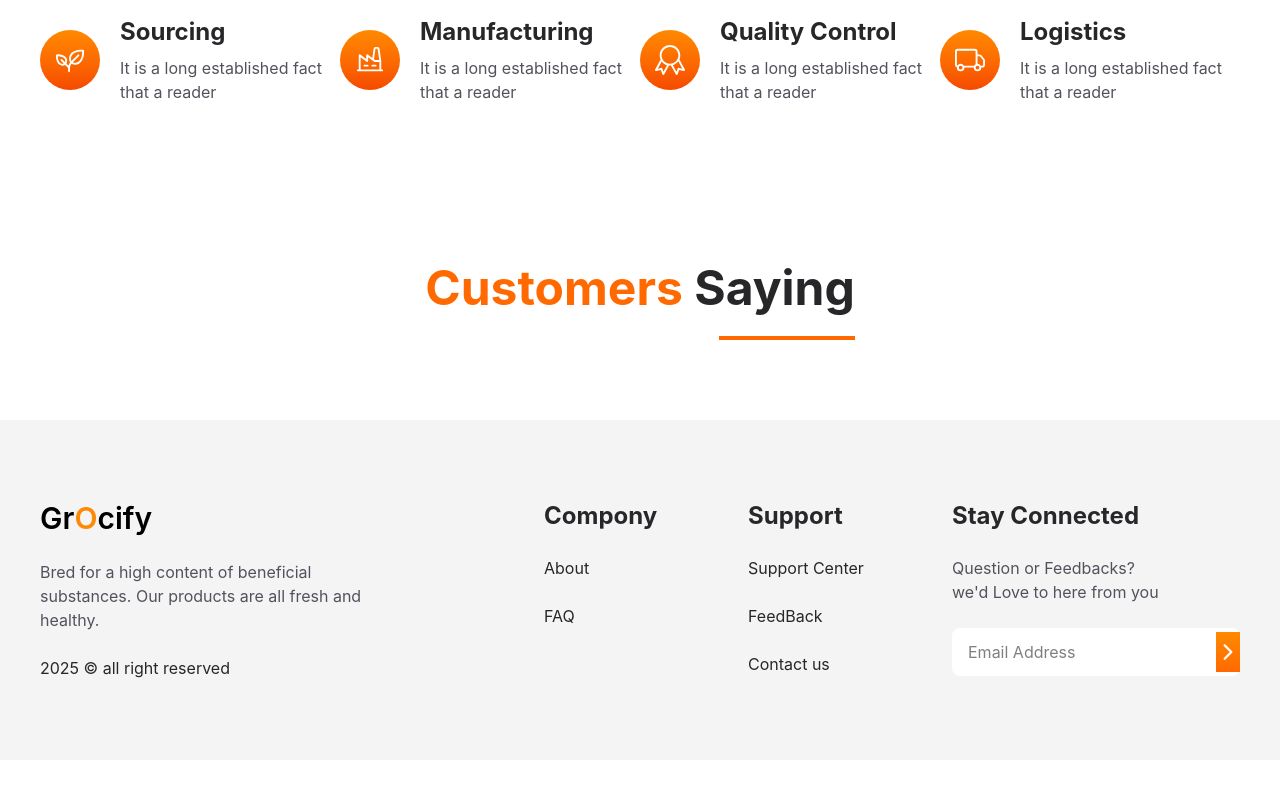
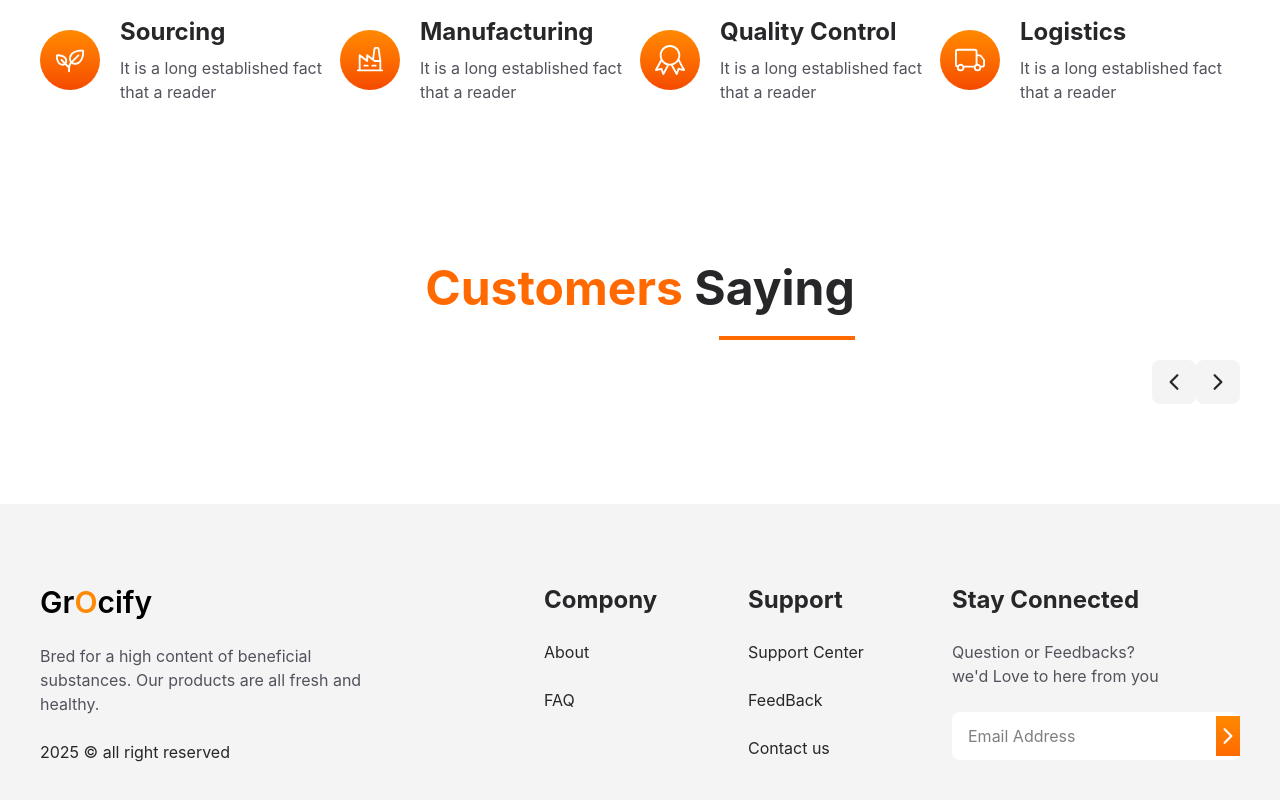
Before and after one commit to pawangrover100/-Multipage-Grocery-Website-with-React-Tailwind-CSS, a React (Vite) app: page / in a window 1280 px wide. Shown: the part 4456-5256 px from the top of the page. Before the commit the page ends 5216 px from the top, so only its background shows below. Built offline with nearby package versions, Linux system fonts and the light colour scheme.

Commit message:
create testimonials side icons

```diff
--- a/src/components/Testimonials/Testimonials.jsx
+++ b/src/components/Testimonials/Testimonials.jsx
@@ -1,13 +1,22 @@
-import React from 'react'
-import Heading from '../Heading/Heading.jsx'
+import React from "react";
+import Heading from "../Heading/Heading.jsx";
+import { IoIosArrowForward, IoIosArrowBack } from "react-icons/io";
 function Testimonials() {
   return (
-   <section>
-    <div className='max-w-[1400px] px-10 mx-auto py-20'>
-        <Heading highlight='Customers' heading="Saying" />
-    </div>
-   </section>
-  )
+    <section>
+      <div className="max-w-[1400px] px-10 mx-auto gap-x-3 py-20">
+        <Heading highlight="Customers" heading="Saying" />
+        <div className="flex justify-end py-5">
+          <button className="text-2xl text-zinc-800 hover:bg-gradient-to-b hover:from-orange-400 hover:to-orange-500 hover:text-white cursor-pointer rounded-lg  w-11 h-11 bg-zinc-100 flex justify-center items-center">
+            <IoIosArrowBack />
+          </button>
+          <button className="text-2xl text-zinc-800 hover:bg-gradient-to-b hover:from-orange-400 hover:to-orange-500 hover:text-white cursor-pointer rounded-lg  w-11 h-11 bg-zinc-100 flex justify-center items-center">
+            <IoIosArrowForward />
+          </button>
+        </div>
+      </div>
+    </section>
+  );
 }
 
-export default Testimonials
+export default Testimonials;
```
